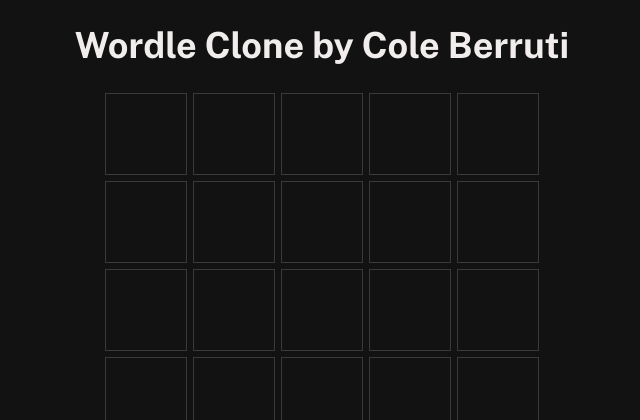
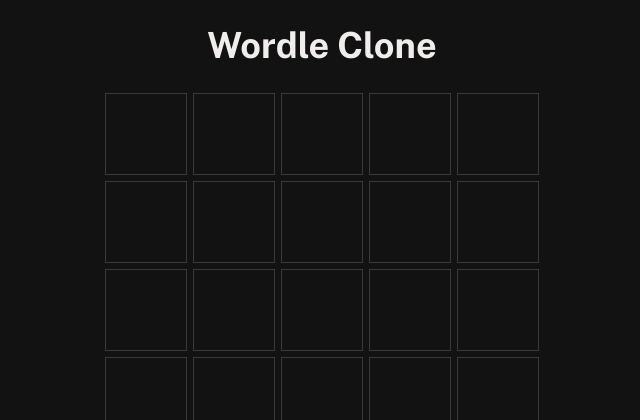
Before and after one commit to coley15/wordleclone, a Flask app: page / in a window 1280 px wide. Shown: the top 420 px of the page, without its empty margins (318-958 px from the left). Run offline with Flask 3, Linux system fonts and the light colour scheme.

Commit message:
Text Changes

```diff
--- a/static/script.js
+++ b/static/script.js
@@ -1,7 +1,9 @@
 const keyboard = document.querySelector('.keyboard-container')
 const tiles = document.querySelectorAll('.tile')
 const tilesArray = Array.from(tiles)
-const wordList = ["slave", "world", "hello", "apple", "grape", "water", "mouse"];
+const wordList = ["world", "hello", "apple", "grape", "water", "mouse"];
+
+
 
 const randomWord = getRandomWord(wordList);
 
--- a/templates/index.html
+++ b/templates/index.html
@@ -10,7 +10,7 @@
     <link href="https://fonts.googleapis.com/css2?family=Public+Sans:ital,wght@0,100..900;1,100..900&display=swap" rel="stylesheet">
 </head>
 <body>
-    <h1 class="title text-center">Wordle Clone by Cole Berruti</h1>
+    <h1 class="title text-center">Wordle Clone</h1>
     <div class="tile-container">
         {% for i in range(6) %}
             <div class="row">
```
